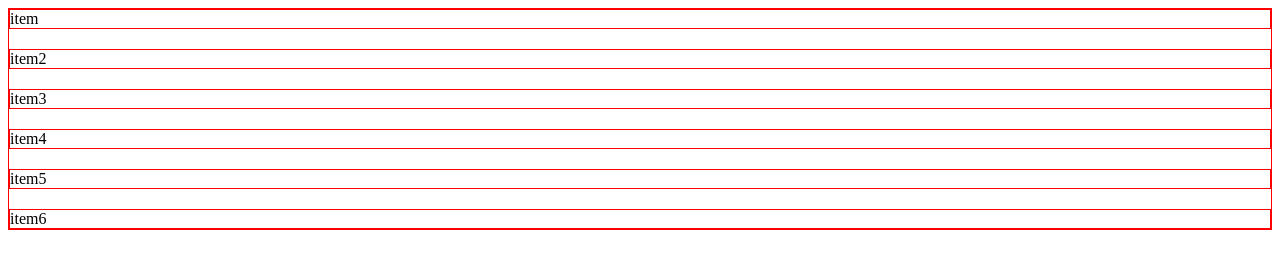
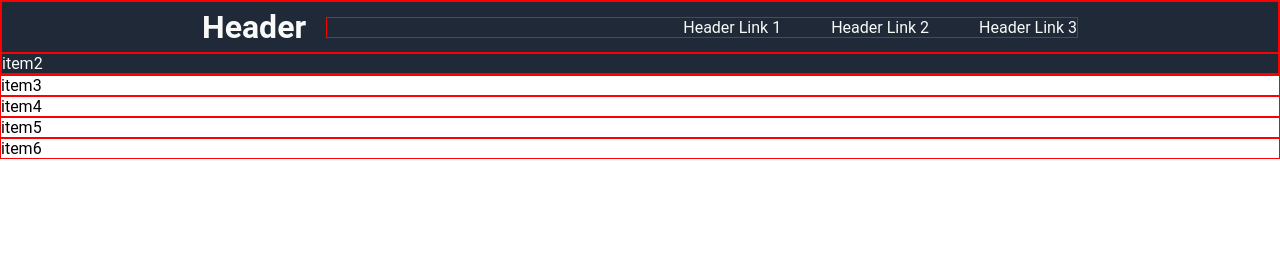
Before and after one commit to GodSpeed132/Schema-Landing-Page, a plain HTML site: page index.html in a window 1280 px wide. Drawn offline with Linux system fonts and the light colour scheme.

Commit message:
Header and top content
created nav bar for now and font and colors

```diff
--- a/index.html
+++ b/index.html
@@ -7,13 +7,24 @@
     <link rel="stylesheet" href="./styles.css">
 </head>
 <body>
-    <div class="content">
-        <div class="header temp">item</div>
-        <div class="welcome temp">item2</div>
-        <div class="cards temp">item3</div>
-        <div class="quote temp">item4</div>
-        <div class="register temp">item5</div>
-        <div class="footer temp">item6</div>
+    <div class="content1">
+
+        <div class="header">
+            <h1>Header</h1>
+            <div class="links">
+                <a href="">Header Link 1</a>
+                <a href="">Header Link 2</a>
+                <a href="">Header Link 3</a>
+            </div>
+        </div>
+
+        <div class="welcome">item2</div>
     </div>
+
+    <div class="cards">item3</div>
+    <div class="quote">item4</div>
+    <div class="register">item5</div>
+    <div class="footer">item6</div>
+
 </body>
 </html>
--- a/styles.css
+++ b/styles.css
@@ -1,18 +1,49 @@
-.content{
-    display: flex;
-    flex-direction: column;
-    justify-content: space-around;
-}
-
-.temp{
-    flex: 1;
+body{
+    padding: 0;
+    margin: 0;
+    font-family: 'Roboto';
 }
 
 
+.content1 {
+    display: flex;
+    flex-direction: column;
+    background-color: #1F2937;
+    color: #F9FAF8;
+}
+
+.header{
+    display: flex;
+    padding-left: 200px;
+    padding-right: 200px;
+
+    height: 50px;
+    flex: 0 1 auto;
+    justify-content: center;
+    align-items: center;
+    gap: 20px;
+}
+
+.links{
+    display: flex;
+    justify-content: end;
+    gap: 50px;
+
+}
+a{
+    text-decoration: none;
+    color: #F9FAF8;
+}
+
+
+.welcome{
+
+}
+
 
 div{
+    flex: 1;
 
-    gap: 20px;
     border: 1px solid red;
 
 }
```
